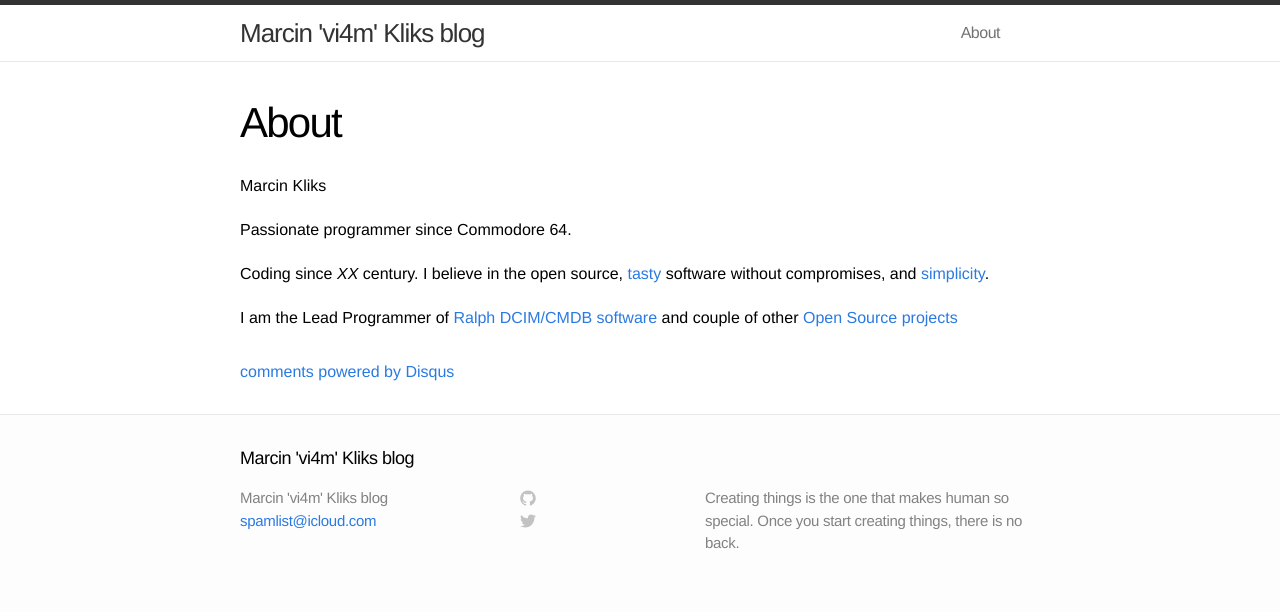
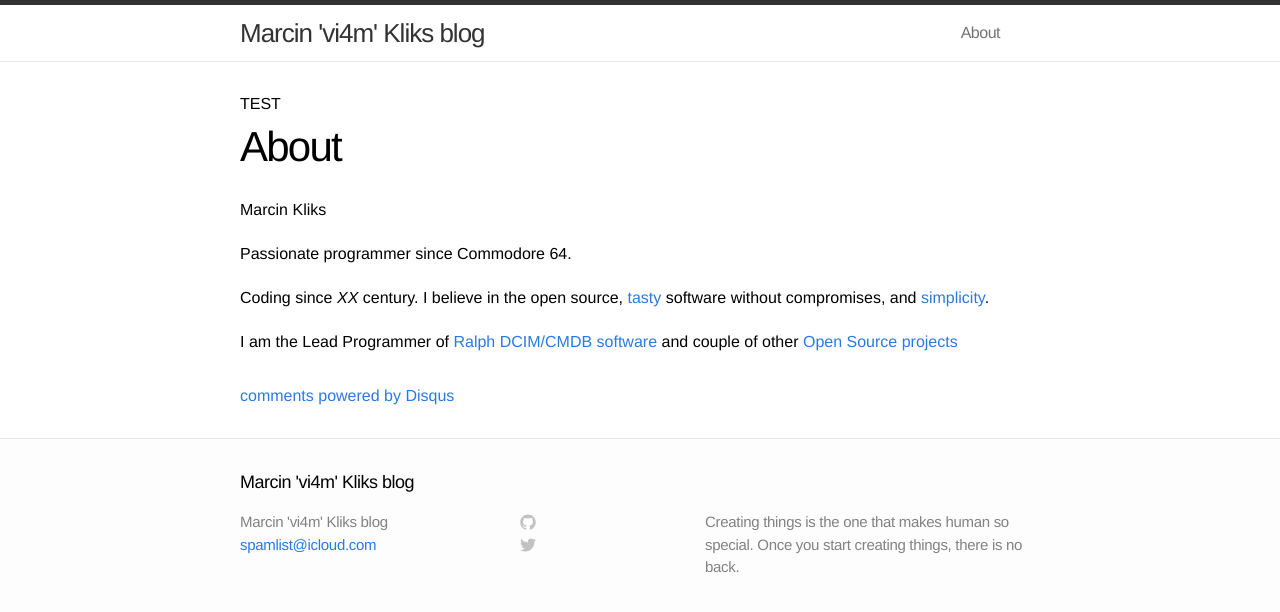
Before and after one commit to vi4m/vi4m.github.io, a Jekyll site: the page built from about.md, in a window 1280 px wide. Shown: the top 612 px of the page. Built offline with Jekyll 4.4.1, drawn with Linux system fonts in a browser that asks for light colours; comment, search, counter and statistics services are not loaded.

Commit message:
Update page.html

```diff
--- a/_layouts/page.html
+++ b/_layouts/page.html
@@ -2,7 +2,7 @@
 layout: default
 ---
 <div class="post">
-
+<h1> TEST </h1>
   <header class="post-header">
     <h1>{{ page.title }}</h1>
   </header>
```
